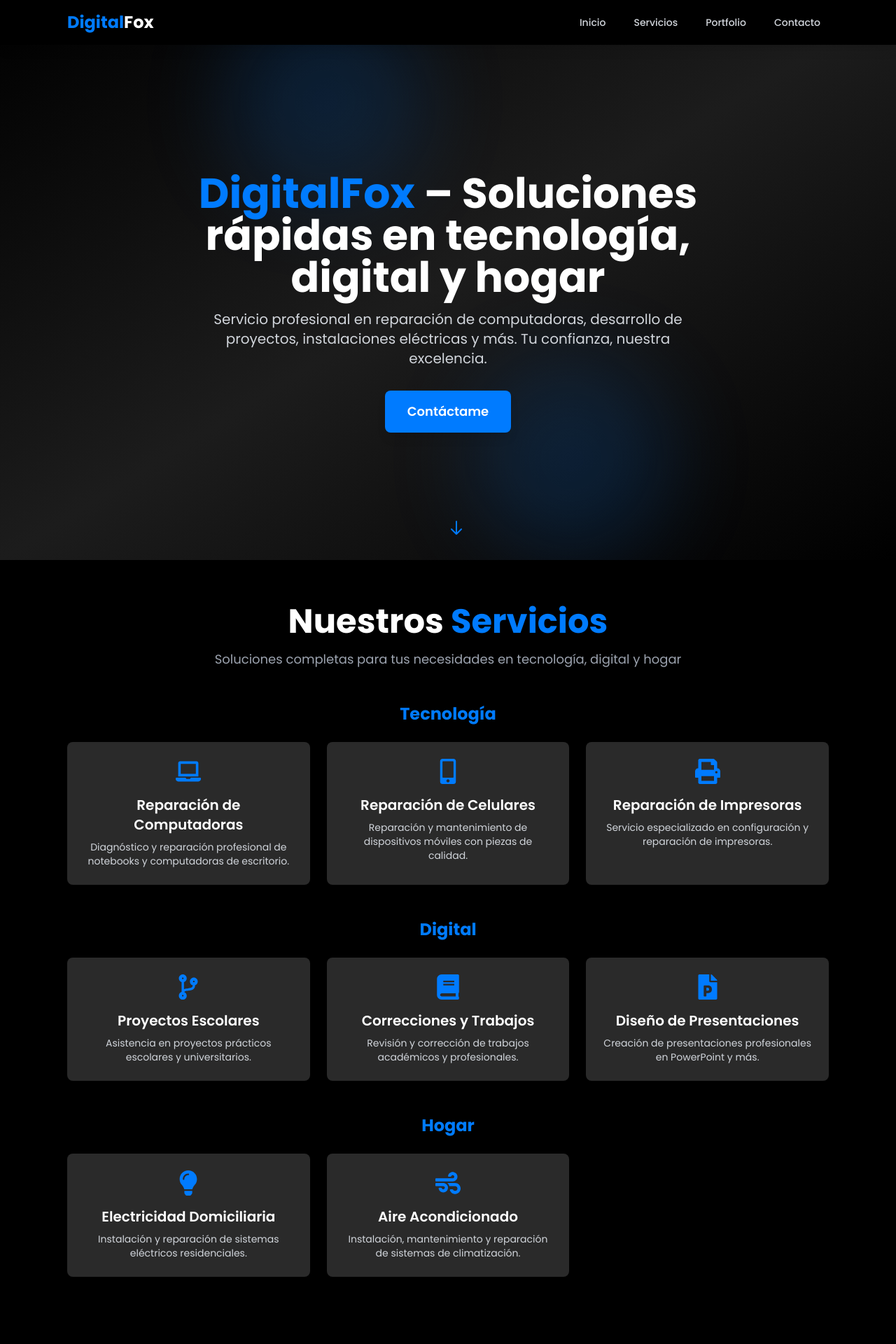
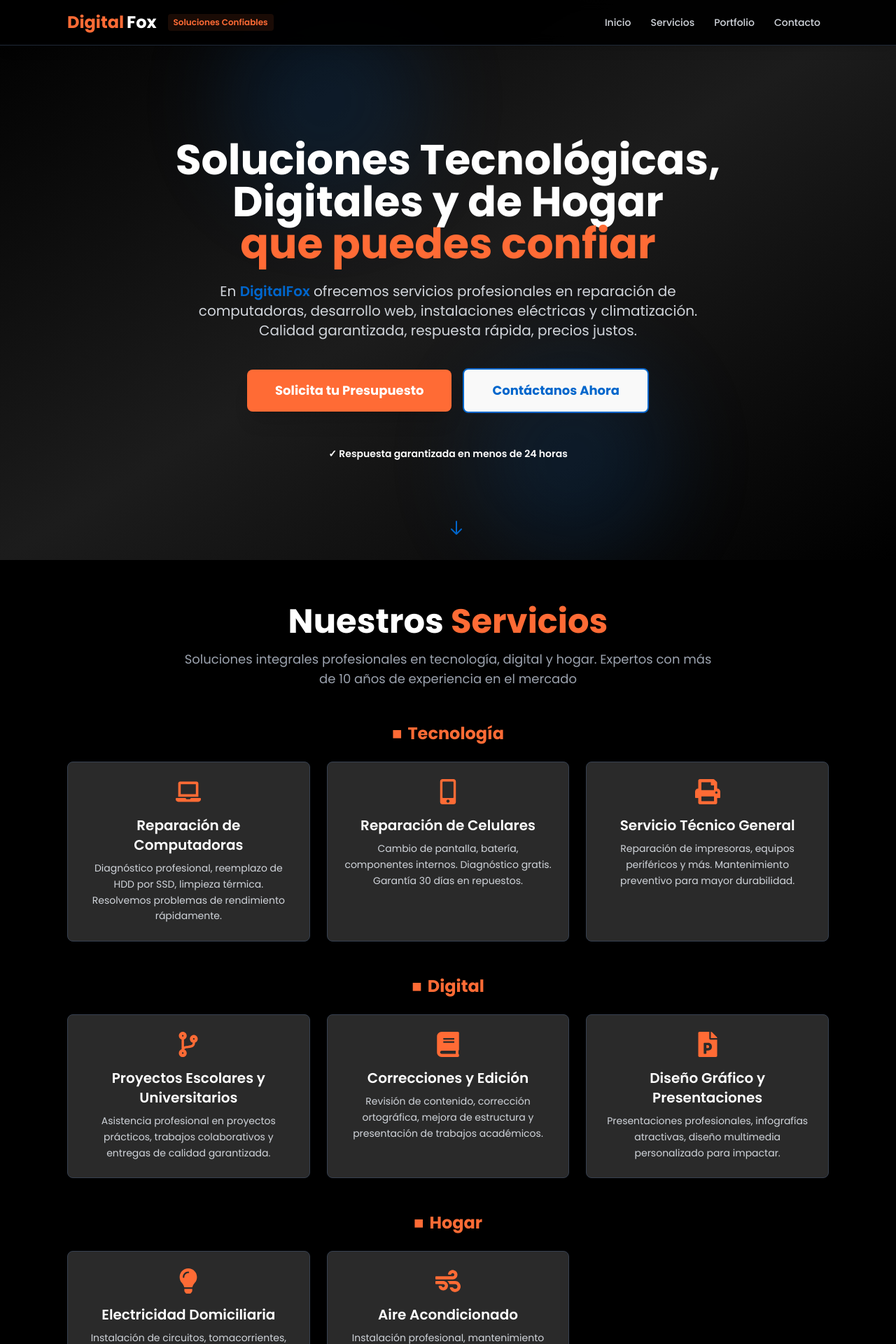
Before and after one commit to ulogin417-debug/digitalfox-website, a React (Vite) app: page / in a window 1280 px wide. Shown: the top 1920 px of the page at 70% size. Built offline with nearby package versions, Linux system fonts and the light colour scheme.

Commit message:
feat(design): comprehensive UI/UX improvements - new color palette, improved hero, testimonials with avatars, SEO content, Google Maps integration

```diff
--- a/src/components/Header.jsx
+++ b/src/components/Header.jsx
@@ -20,25 +20,28 @@ const Header = () => {
   ];
 
   return (
-    <header className="fixed w-full top-0 z-50 bg-black shadow-lg">
+    <header className="fixed w-full top-0 z-50 bg-black/95 backdrop-blur shadow-lg border-b border-gray-800">
       <nav className="max-w-6xl mx-auto px-4 sm:px-6 lg:px-8">
         <div className="flex justify-between items-center h-16">
           {/* Logo */}
-          <div className="flex items-center">
-            <a href="#home" className="text-2xl font-bold">
-              <span className="text-primary">Digital</span>
+          <div className="flex items-center gap-2">
+            <a href="#home" className="text-2xl font-bold flex items-center gap-1">
+              <span className="text-accent">Digital</span>
               <span className="text-white">Fox</span>
             </a>
+            <span className="text-accent text-xs font-semibold hidden sm:block ml-2 px-2 py-1 bg-accent/10 rounded">
+              Soluciones Confiables
+            </span>
           </div>
 
           {/* Desktop Menu */}
           <div className="hidden md:block">
-            <div className="ml-10 flex items-baseline space-x-4">
+            <div className="ml-10 flex items-baseline space-x-1">
               {menuItems.map((item) => (
                 <a
                   key={item.label}
                   href={item.href}
-                  className="text-gray-300 hover:text-primary px-3 py-2 rounded-md text-sm font-medium transition duration-300 ease-in-out transform hover:scale-105"
+                  className="text-gray-300 hover:text-accent hover:bg-accent/10 px-3 py-2 rounded-md text-sm font-medium transition duration-300 ease-in-out"
                 >
                   {item.label}
                 </a>
@@ -50,7 +53,8 @@ const Header = () => {
           <div className="md:hidden">
             <button
               onClick={toggleMenu}
-              className="text-primary hover:text-white focus:outline-none transition duration-300"
+              className="text-accent hover:text-white focus:outline-none transition duration-300"
+              aria-label="Toggle menu"
             >
               {isOpen ? <FaTimes size={24} /> : <FaBars size={24} />}
             </button>
@@ -59,13 +63,13 @@ const Header = () => {
 
         {/* Mobile Menu */}
         {isOpen && (
-          <div className="md:hidden pb-3 pt-2 animate-fade-in">
+          <div className="md:hidden pb-3 pt-2 animate-fade-in border-t border-gray-800">
             <div className="px-2 pt-2 pb-3 space-y-1">
               {menuItems.map((item) => (
                 <a
                   key={item.label}
                   href={item.href}
-                  className="text-gray-300 hover:text-primary block px-3 py-2 rounded-md text-base font-medium transition duration-300"
+                  className="text-gray-300 hover:text-accent hover:bg-accent/10 block px-3 py-2 rounded-md text-base font-medium transition duration-300"
                   onClick={() => setIsOpen(false)}
                 >
                   {item.label}
--- a/src/components/Hero.jsx
+++ b/src/components/Hero.jsx
@@ -22,22 +22,37 @@ const Hero = () => {
 
       {/* Contenido */}
       <div className="relative z-10 max-w-4xl mx-auto px-4 sm:px-6 lg:px-8 text-center animate-fade-in">
-        <h1 className="text-4xl sm:text-5xl lg:text-6xl font-bold text-white mb-4 leading-tight">
-          <span className="text-primary">DigitalFox</span>
-          {' – Soluciones rápidas en tecnología, digital y hogar'}
+        <h1 className="text-4xl sm:text-5xl lg:text-6xl font-bold text-white mb-6 leading-tight">
+          Soluciones Tecnológicas, Digitales y de Hogar
+          <br />
+          <span className="text-accent">que puedes confiar</span>
         </h1>
 
-        <p className="text-lg sm:text-xl text-gray-300 mb-8 max-w-2xl mx-auto leading-relaxed">
-          Servicio profesional en reparación de computadoras, desarrollo de proyectos, instalaciones eléctricas y más. Tu confianza, nuestra excelencia.
+        <p className="text-lg sm:text-xl text-gray-300 mb-10 max-w-3xl mx-auto leading-relaxed">
+          En <span className="font-semibold text-primary">DigitalFox</span> ofrecemos servicios profesionales en reparación de computadoras, desarrollo web, instalaciones eléctricas y climatización.
+          Calidad garantizada, respuesta rápida, precios justos.
         </p>
 
-        {/* CTA Button */}
-        <button
-          onClick={scrollToContact}
-          className="bg-primary text-white px-8 py-4 rounded-lg font-semibold text-lg hover:bg-blue-600 transition duration-300 transform hover:scale-105 hover:shadow-2xl shadow-lg"
-        >
-          Contáctame
-        </button>
+        {/* CTA Buttons */}
+        <div className="flex flex-col sm:flex-row gap-4 justify-center items-center">
+          <button
+            onClick={scrollToContact}
+            className="bg-accent text-white px-10 py-4 rounded-lg font-bold text-lg hover:bg-orange-600 transition duration-300 transform hover:scale-105 hover:shadow-2xl shadow-xl"
+          >
+            Solicita tu Presupuesto
+          </button>
+          <button
+            onClick={scrollToContact}
+            className="border-2 border-primary text-primary px-10 py-4 rounded-lg font-bold text-lg hover:bg-primary hover:text-white transition duration-300 transform hover:scale-105"
+          >
+            Contáctanos Ahora
+          </button>
+        </div>
+
+        {/* Beneficio */}
+        <div className="mt-12 text-gray-400 text-sm">
+          <p className="font-semibold text-white mb-2">✓ Respuesta garantizada en menos de 24 horas</p>
+        </div>
       </div>
 
       {/* Scroll Indicator */}
--- a/src/components/Services.jsx
+++ b/src/components/Services.jsx
@@ -11,49 +11,49 @@ const Services = () => {
       category: 'Tecnología',
       icon: FaLaptop,
       title: 'Reparación de Computadoras',
-      description: 'Diagnóstico y reparación profesional de notebooks y computadoras de escritorio.'
+      description: 'Diagnóstico profesional, reemplazo de HDD por SSD, limpieza térmica. Resolvemos problemas de rendimiento rápidamente.'
     },
     {
       category: 'Tecnología',
       icon: FaMobileAlt,
       title: 'Reparación de Celulares',
-      description: 'Reparación y mantenimiento de dispositivos móviles con piezas de calidad.'
+      description: 'Cambio de pantalla, batería, componentes internos. Diagnóstico gratis. Garantía 30 días en repuestos.'
     },
     {
       category: 'Tecnología',
       icon: FaPrint,
-      title: 'Reparación de Impresoras',
-      description: 'Servicio especializado en configuración y reparación de impresoras.'
+      title: 'Servicio Técnico General',
+      description: 'Reparación de impresoras, equipos periféricos y más. Mantenimiento preventivo para mayor durabilidad.'
     },
     {
       category: 'Digital',
       icon: FaCodeBranch,
-      title: 'Proyectos Escolares',
-      description: 'Asistencia en proyectos prácticos escolares y universitarios.'
+      title: 'Proyectos Escolares y Universitarios',
+      description: 'Asistencia profesional en proyectos prácticos, trabajos colaborativos y entregas de calidad garantizada.'
     },
     {
       category: 'Digital',
       icon: FaBook,
-      title: 'Correcciones y Trabajos',
-      description: 'Revisión y corrección de trabajos académicos y profesionales.'
+      title: 'Correcciones y Edición',
+      description: 'Revisión de contenido, corrección ortográfica, mejora de estructura y presentación de trabajos académicos.'
     },
     {
       category: 'Digital',
       icon: FaFilePowerpoint,
-      title: 'Diseño de Presentaciones',
-      description: 'Creación de presentaciones profesionales en PowerPoint y más.'
+      title: 'Diseño Gráfico y Presentaciones',
+      description: 'Presentaciones profesionales, infografías atractivas, diseño multimedia personalizado para impactar.'
     },
     {
       category: 'Hogar',
       icon: FaLightbulb,
       title: 'Electricidad Domiciliaria',
-      description: 'Instalación y reparación de sistemas eléctricos residenciales.'
+      description: 'Instalación de circuitos, tomacorrientes, iluminación. Cumplimos normas de seguridad vigentes en el país.'
     },
     {
       category: 'Hogar',
       icon: FaWind,
       title: 'Aire Acondicionado',
-      description: 'Instalación, mantenimiento y reparación de sistemas de climatización.'
+      description: 'Instalación profesional, mantenimiento preventivo, reparaciones. Garantía de 2 años en trabajos de instalación.'
     },
   ];
 
@@ -68,16 +68,16 @@ const Services = () => {
     const Icon = service.icon;
     return (
       <div
-        className="group bg-gray-dark rounded-lg p-6 hover:bg-primary transition duration-300 transform hover:scale-105 hover:shadow-2xl shadow-lg cursor-pointer"
+        className="group bg-gray-dark rounded-lg p-6 hover:bg-accent transition duration-300 transform hover:scale-105 hover:shadow-2xl shadow-lg cursor-pointer border border-gray-700 hover:border-accent"
         style={{ animationDelay: `${index * 100}ms` }}
       >
         <div className="flex justify-center mb-4">
-          <Icon className="text-4xl text-primary group-hover:text-white transition duration-300" />
+          <Icon className="text-4xl text-accent group-hover:text-white transition duration-300" />
         </div>
         <h3 className="text-xl font-semibold text-white mb-2 text-center group-hover:text-white">
           {service.title}
         </h3>
-        <p className="text-gray-300 text-center text-sm group-hover:text-white transition duration-300">
+        <p className="text-gray-300 text-center text-sm group-hover:text-white transition duration-300 leading-relaxed">
           {service.description}
         </p>
       </div>
@@ -90,18 +90,19 @@ const Services = () => {
         {/* Título */}
         <div className="text-center mb-12 animate-fade-in">
           <h2 className="text-4xl sm:text-5xl font-bold text-white mb-4">
-            Nuestros <span className="text-primary">Servicios</span>
+            Nuestros <span className="text-accent">Servicios</span>
           </h2>
-          <p className="text-gray-400 text-lg max-w-2xl mx-auto">
-            Soluciones completas para tus necesidades en tecnología, digital y hogar
+          <p className="text-gray-400 text-lg max-w-3xl mx-auto">
+            Soluciones integrales profesionales en tecnología, digital y hogar.
+            Expertos con más de 10 años de experiencia en el mercado
           </p>
         </div>
 
         {/* Grid de servicios */}
         {Object.entries(groupedServices).map(([category, items]) => (
           <div key={category} className="mb-12">
-            <h3 className="text-2xl font-bold text-primary mb-6 text-center">
-              {category}
+            <h3 className="text-2xl font-bold text-accent mb-6 text-center flex items-center justify-center gap-2">
+              <span className="text-accent">■</span> {category}
             </h3>
             <div className="grid grid-cols-1 md:grid-cols-2 lg:grid-cols-3 gap-6">
               {items.map((service, index) => (
--- a/src/components/Testimonials.jsx
+++ b/src/components/Testimonials.jsx
@@ -12,33 +12,37 @@ const Testimonials = () => {
       id: 1,
       name: 'Carlos Mendez',
       role: 'Estudiante',
-      content: 'Excelente servicio en mi proyecto universitario. El equipo es muy profesional y dedicado.',
+      content: 'Excelente servicio en mi proyecto universitario. El equipo es muy profesional y dedicado. Recomendado 100%.',
       rating: 5,
-      avatar: 'https://placeholder.co/80x80/007BFF/FFFFFF?text=CM',
+      initials: 'CM',
+      bgColor: 'bg-blue-500',
     },
     {
       id: 2,
       name: 'María López',
-      role: 'Homeowner',
-      content: 'Instalaron el aire acondicionado perfectamente. Muy recomendado, profesionales y puntuales.',
+      role: 'Propietaria',
+      content: 'Instalaron el aire acondicionado perfectamente. Muy recomendado, profesionales, puntuales y honestos con los precios.',
       rating: 5,
-      avatar: 'https://placeholder.co/80x80/007BFF/FFFFFF?text=ML',
+      initials: 'ML',
+      bgColor: 'bg-pink-500',
     },
     {
       id: 3,
       name: 'Juan Pérez',
       role: 'Empresario',
-      content: 'Repararon mi laptop en tiempo récord. Servicio de calidad a precios justos.',
-      rating: 4,
-      avatar: 'https://placeholder.co/80x80/007BFF/FFFFFF?text=JP',
+      content: 'Repararon mi laptop en tiempo récord. Servicio de calidad a precios justos. El diagnóstico fue muy detallado.',
+      rating: 5,
+      initials: 'JP',
+      bgColor: 'bg-green-500',
     },
     {
       id: 4,
       name: 'Ana García',
-      role: 'Profesional',
-      content: 'Diseñaron una presentación increíble para mi pitch de negocios. Muy creativo el equipo.',
+      role: 'Profesional de Marketing',
+      content: 'Excelente trabajo en mi sitio web. Entendieron mi visión y la ejecutaron perfectamente. Muy creativo el equipo.',
       rating: 5,
-      avatar: 'https://placeholder.co/80x80/007BFF/FFFFFF?text=AG',
+      initials: 'AG',
+      bgColor: 'bg-purple-500',
     },
   ];
 
@@ -54,14 +58,23 @@ const Testimonials = () => {
 
   const currentTestimonial = testimonials[currentIndex];
 
+  // Avatar generado con iniciales
+  const AvatarGenerator = ({ initials, bgColor }) => {
+    return (
+      <div className={`${bgColor} w-20 h-20 rounded-full flex items-center justify-center mb-4 border-4 border-accent shadow-lg`}>
+        <span className="text-white font-bold text-xl">{initials}</span>
+      </div>
+    );
+  };
+
   const StarRating = ({ rating }) => {
     return (
-      <div className="flex gap-1 mb-4">
+      <div className="flex gap-1 mb-4 justify-center">
         {[...Array(5)].map((_, i) => (
           <FaStar
             key={i}
-            className={i < rating ? 'text-primary' : 'text-gray-600'}
-            size={16}
+            className={i < rating ? 'text-accent' : 'text-gray-600'}
+            size={18}
           />
         ))}
       </div>
@@ -74,28 +87,24 @@ const Testimonials = () => {
         {/* Título */}
         <div className="text-center mb-12 animate-fade-in">
           <h2 className="text-4xl sm:text-5xl font-bold text-white mb-4">
-            Lo que dicen nuestros <span className="text-primary">clientes</span>
+            Lo que dicen nuestros <span className="text-accent">clientes</span>
           </h2>
           <p className="text-gray-400 text-lg">
-            Testimonios de clientes satisfechos con nuestro servicio
+            Testimonios reales de clientes satisfechos con nuestro servicio
           </p>
         </div>
 
         {/* Carrusel */}
-        <div className="bg-dark rounded-lg p-8 shadow-lg">
+        <div className="bg-dark rounded-lg p-8 sm:p-12 shadow-lg border border-gray-700 hover:border-accent transition duration-300">
           <div className="flex flex-col items-center text-center">
             {/* Avatar */}
-            <img
-              src={currentTestimonial.avatar}
-              alt={currentTestimonial.name}
-              className="w-20 h-20 rounded-full mb-4 border-4 border-primary"
-            />
+            <AvatarGenerator initials={currentTestimonial.initials} bgColor={currentTestimonial.bgColor} />
 
             {/* Rating */}
             <StarRating rating={currentTestimonial.rating} />
 
             {/* Contenido */}
-            <p className="text-gray-300 text-lg mb-6 italic max-w-2xl">
+            <p className="text-gray-300 text-lg mb-6 italic max-w-2xl leading-relaxed">
               "{currentTestimonial.content}"
             </p>
 
@@ -103,34 +112,38 @@ const Testimonials = () => {
             <h3 className="text-xl font-semibold text-white mb-1">
               {currentTestimonial.name}
             </h3>
-            <p className="text-primary font-medium mb-8">{currentTestimonial.role}</p>
+            <p className="text-accent font-medium mb-8">{currentTestimonial.role}</p>
 
             {/* Controles del carrusel */}
-            <div className="flex gap-4">
+            <div className="flex gap-6 items-center">
               <button
                 onClick={prevSlide}
-                className="bg-primary hover:bg-blue-600 text-white p-3 rounded-full transition duration-300 transform hover:scale-110"
+                className="bg-accent hover:bg-orange-600 text-white p-3 rounded-full transition duration-300 transform hover:scale-110 shadow-lg"
+                aria-label="Testimonial anterior"
               >
-                <FaChevronLeft />
+                <FaChevronLeft size={18} />
               </button>
 
               {/* Indicadores */}
-              <div className="flex gap-2 items-center">
+              <div className="flex gap-2">
                 {testimonials.map((_, index) => (
-                  <div
+                  <button
                     key={index}
-                    className={`h-2 rounded-full transition duration-300 ${
-                      index === currentIndex ? 'bg-primary w-8' : 'bg-gray-600 w-2'
+                    onClick={() => setCurrentIndex(index)}
+                    className={`h-2 rounded-full transition duration-300 cursor-pointer ${
+                      index === currentIndex ? 'bg-accent w-8' : 'bg-gray-600 w-2 hover:bg-gray-500'
                     }`}
+                    aria-label={`Ir al testimonial ${index + 1}`}
                   />
                 ))}
               </div>
 
               <button
                 onClick={nextSlide}
-                className="bg-primary hover:bg-blue-600 text-white p-3 rounded-full transition duration-300 transform hover:scale-110"
+                className="bg-accent hover:bg-orange-600 text-white p-3 rounded-full transition duration-300 transform hover:scale-110 shadow-lg"
+                aria-label="Siguiente testimonial"
               >
-                <FaChevronRight />
+                <FaChevronRight size={18} />
               </button>
             </div>
           </div>
--- a/tailwind.config.js
+++ b/tailwind.config.js
@@ -7,12 +7,14 @@ export default {
   theme: {
     extend: {
       colors: {
-        'primary': '#007BFF',
+        'primary': '#0066CC',      // Azul tecnológico profesional
+        'accent': '#FF6B35',        // Naranja vibrante para CTAs
         'dark': '#1C1C1C',
         'black': '#000000',
         'white': '#FFFFFF',
         'gray-dark': '#2A2A2A',
         'gray-light': '#F5F5F5',
+        'neutral': '#f3f4f6',       // Gris neutro claro
       },
       fontFamily: {
         'poppins': ['Poppins', 'sans-serif'],
```
Also changed, not shown: src/components/Contact.jsx (+51 -31 lines), src/components/Portfolio.jsx (+6 -6 lines).
